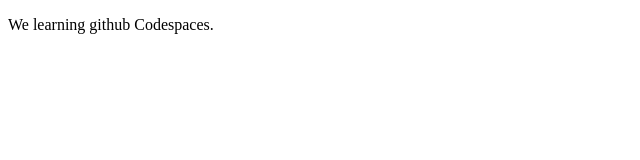
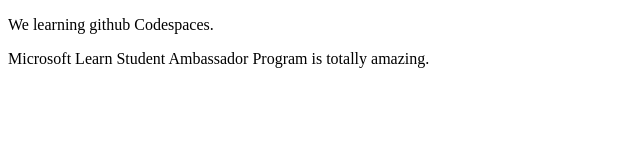
Before and after one commit to TauqeerAhmad5201/MLSAEvent-GitHubCodeSpaces, a website: page public/shot.html in a window 1280 px wide. Shown: the whole page, without its empty margins (0-640 px from the left). Drawn offline with Linux system fonts and the light colour scheme.

Commit message:
added MLSA positions

```diff
--- a/public/shot.html
+++ b/public/shot.html
@@ -8,5 +8,6 @@
 </head>
 <body>
     <p>We learning github Codespaces.</p>
+    <p>Microsoft Learn Student Ambassador Program is totally amazing.</p>
 </body>
 </html>
```
